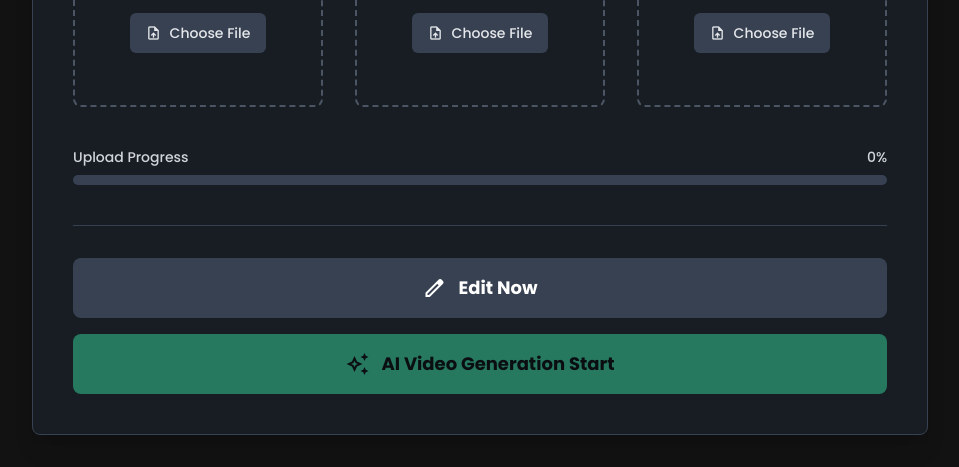
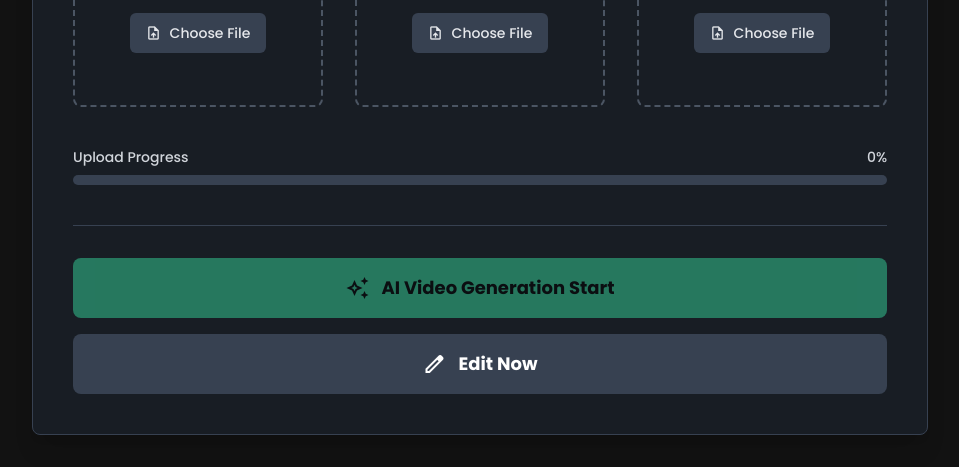
Before and after one commit to shousami7/demoai, a plain HTML site: page demo/index.html in a window 1280 px wide. Shown: the part 346-813 px from the top of the page, without its empty margins (160-1119 px from the left). Drawn offline with nearby package versions, Linux system fonts and the light colour scheme.

Commit message:
feat: Reorder 'Edit Now' and 'AI Video Generation Start' buttons

```diff
--- a/demo/index.html
+++ b/demo/index.html
@@ -102,13 +102,13 @@
 
         <!-- Generation Button -->
         <div class="mt-10 pt-8 border-t border-gray-200 dark:border-gray-700">
-          <button id="edit-now-btn" class="w-full bg-gray-600 dark:bg-[#374151] text-white font-bold text-lg py-4 px-6 rounded-lg flex items-center justify-center gap-3 hover:opacity-90 transition-opacity duration-300 focus:outline-none focus:ring-4 focus:ring-gray-600/50 mb-4" onclick="window.location.href='editor.html'">
+          <button id="generate-btn" class="w-full bg-primary text-black font-bold text-lg py-4 px-6 rounded-lg flex items-center justify-center gap-3 hover:opacity-90 transition-opacity duration-300 focus:outline-none focus:ring-4 focus:ring-primary/50 disabled:opacity-50 disabled:cursor-not-allowed mb-4" disabled>
+            <span class="material-symbols-outlined">auto_awesome</span>
+            <span id="btn-text">AI Video Generation Start</span>
+          </button>
+          <button id="edit-now-btn" class="w-full bg-gray-600 dark:bg-[#374151] text-white font-bold text-lg py-4 px-6 rounded-lg flex items-center justify-center gap-3 hover:opacity-90 transition-opacity duration-300 focus:outline-none focus:ring-4 focus:ring-gray-600/50" onclick="window.location.href='editor.html'">
             <span class="material-symbols-outlined">edit</span>
             <span>Edit Now</span>
-          </button>
-          <button id="generate-btn" class="w-full bg-primary text-black font-bold text-lg py-4 px-6 rounded-lg flex items-center justify-center gap-3 hover:opacity-90 transition-opacity duration-300 focus:outline-none focus:ring-4 focus:ring-primary/50 disabled:opacity-50 disabled:cursor-not-allowed" disabled>
-            <span class="material-symbols-outlined">auto_awesome</span>
-            <span id="btn-text">AI Video Generation Start</span>
           </button>
         </div>
 
```
